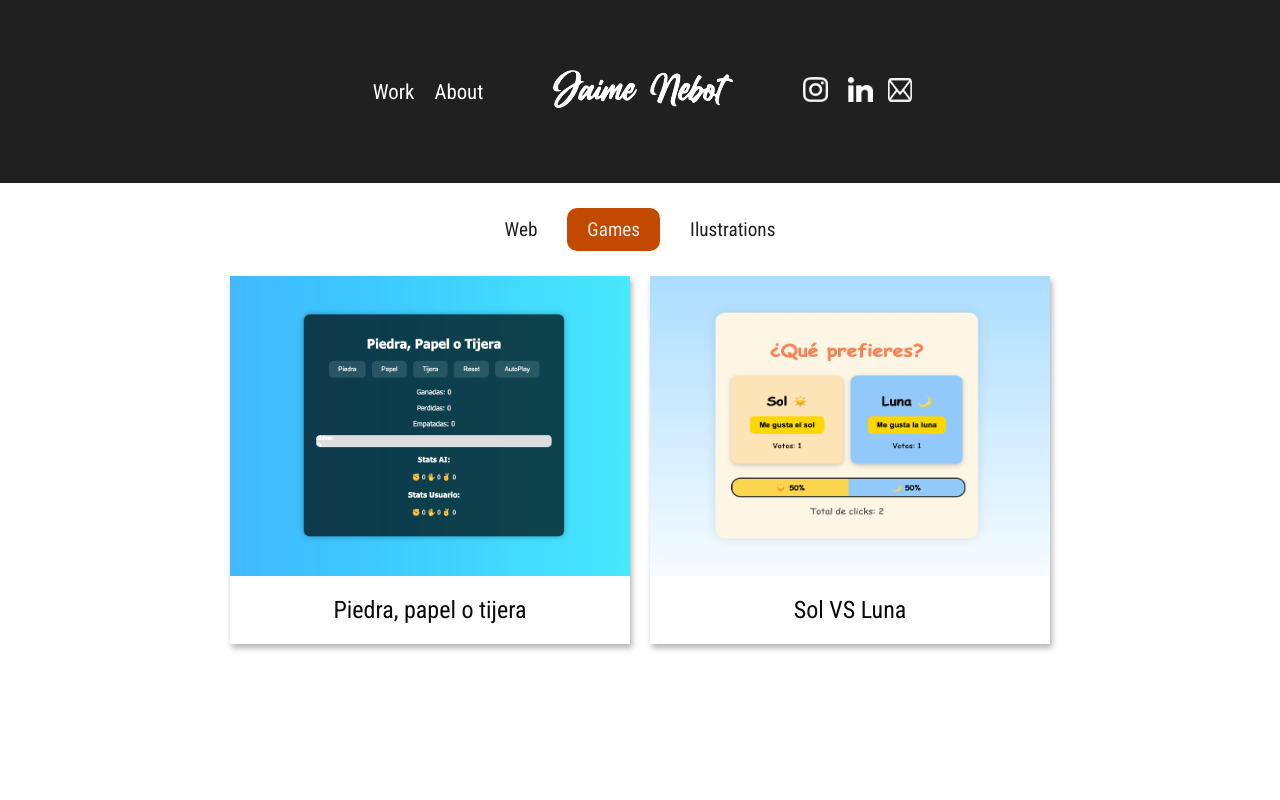
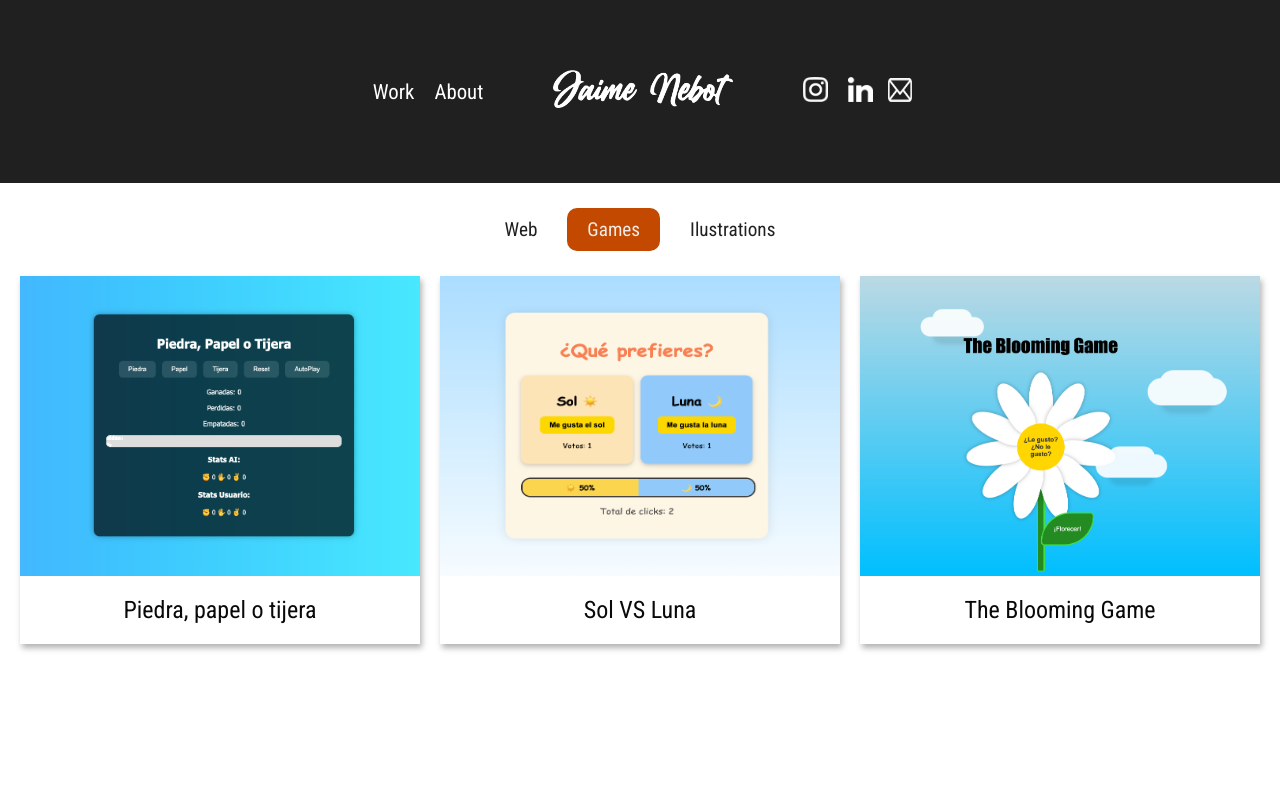
Before and after one commit to jaimeneco/Web-JaimeNebot, a React (Vite) app: page / in a window 1280 px wide. Both pictures are taken after a click on the item "Games". Shown: the top 800 px of the page. Built offline with nearby package versions, Linux system fonts and the light colour scheme.

Commit message:
Up-BloomingGame

```diff
--- a/src/pages/work/WorkPage.jsx
+++ b/src/pages/work/WorkPage.jsx
@@ -68,6 +68,12 @@ export const WorkPage = () => {
                                     <img className="Card-web" src="/imgs/imgs-web/img-cont.png" alt="Imagen Sol VS Luna" />
                                     <p className="Card-p">Sol VS Luna</p>
                                 </a>
+
+                                <a className="Card" title="Ir a The Blooming Game" href="https://game-flor-git-main-jaimes-projects-7e668735.vercel.app">
+                                    <img className="Card-web" src="/imgs/imgs-web/img-bloom.png" alt="Imagen Blooming Game" />
+                                    <p className="Card-p">The Blooming Game</p>
+                                </a>
+
                             </div>
                         </div>
 
```
Also changed, not shown: public/imgs/imgs-web/img-bloom.png (added).
